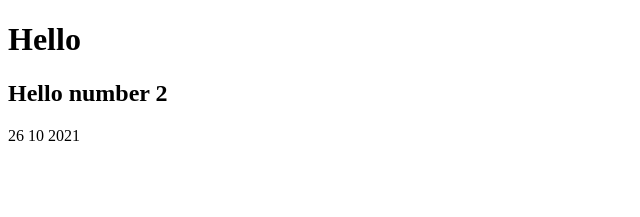
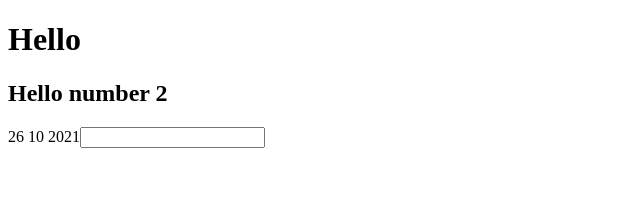
Before and after one commit to dhopz/crypto-react-flask, a React (Create React App) app in the folder frontend/: page / in a window 1280 px wide. Shown: the top 217 px of the page, without its empty margins (0-640 px from the left). Built offline with nearby package versions, Linux system fonts and the light colour scheme.

Commit message:
inputchangehandler

```diff
--- a/frontend/src/components/header.js
+++ b/frontend/src/components/header.js
@@ -7,11 +7,24 @@ const getTheDate = () => {
 
 class Header extends Component {
 
+    inputChangeHandler(event, name){
+        console.log(event.target.value)
+        console.log(name)
+    }
+
     render(){
         return(
+            <header
+                onClick={ () => console.log("I was clicked")}
+            >
             <div>
                 {getTheDate()}
+                <input
+                    onChange={(e) => this.inputChangeHandler(e, 'this is something') }
+                />
             </div>
+
+            </header>
         )
     }
 
```
